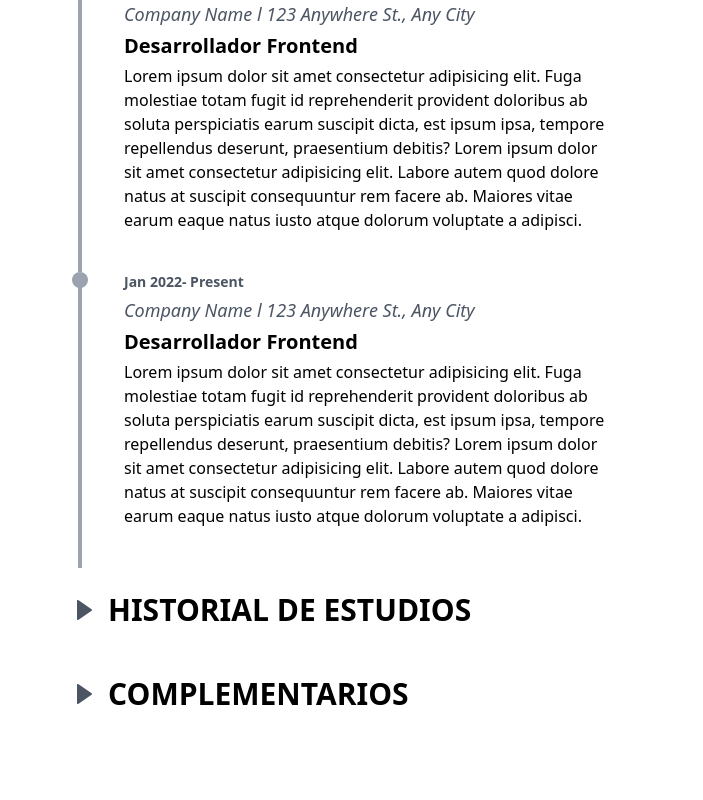
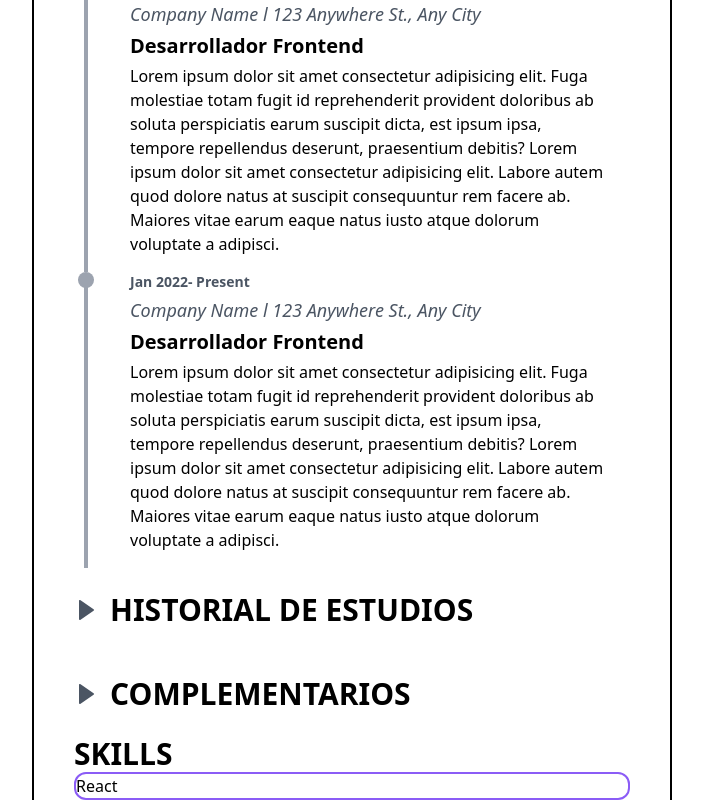
Before and after one commit to mateodevcode/curriculum-vitae-react, a React (Vite) app: page / in a window 1280 px wide. Shown: the part 738-1538 px from the top of the page, without its empty margins (288-991 px from the left). Before the commit the page ends 1474 px from the top, so only its background shows below. Built offline with nearby package versions, Linux system fonts and the light colour scheme.

Commit message:
Se actualizo el history

```diff
--- a/src/App.jsx
+++ b/src/App.jsx
@@ -1,16 +1,16 @@
-import HistoryDeploy from "./components/HistoryDeploy"
-import Target from "./components/Target"
-
+import HistoryDeploy from "./components/HistoryDeploy";
+import Skills from "./components/Skills";
+import Target from "./components/Target";
 
 function App() {
   return (
-
     <div className="flex flex-col justify-start items-center px-80">
-      <div className="w-full">
-      <Target/>
-      <HistoryDeploy />
+      <div className="border-black border-x-2 w-full">
+        <Target />
+        <HistoryDeploy />
+        <Skills />
       </div>
     </div>
-  )
+  );
 }
-export default App
+export default App;
--- a/src/components/HistoryAcademy.jsx
+++ b/src/components/HistoryAcademy.jsx
@@ -25,7 +25,7 @@ function HistoryAcademy() {
         {/* Historial de Estudios */}
 
         <div className="historyExp flex flex-row justify-center items-start">
-          <div className="flex flex-col justify-center items-center mr-4">
+          <div className="flex flex-col justify-center items-center pl-1 mr-4">
             <div className="w-4 h-4 bg-gray-400 rounded-full"></div>
             <div className="bg-gray-400 w-1 h-72 -mt-2"></div>
           </div>
--- a/src/components/HistoryComplement.jsx
+++ b/src/components/HistoryComplement.jsx
@@ -25,7 +25,7 @@ function HistoryComplement() {
         {/* Historial Complementarios */}
 
         <div className="historyExp flex flex-row justify-center items-start">
-          <div className="flex flex-col justify-center items-center mr-4">
+          <div className="flex flex-col justify-center items-center pl-1 mr-4">
             <div className="w-4 h-4 bg-gray-400 rounded-full"></div>
             <div className="bg-gray-400 w-1 h-72 -mt-2"></div>
           </div>
--- a/src/components/HistoryExp.jsx
+++ b/src/components/HistoryExp.jsx
@@ -32,7 +32,7 @@ function HistoryExp() {
         {/* Historial de Experiencia Laboral */}
 
         <div className="historyExp flex flex-row justify-center items-start">
-          <div className="flex flex-col justify-center items-center mr-4">
+          <div className="flex flex-col justify-center items-center pl-1 mr-4">
             <div className="w-4 h-4 bg-gray-400 rounded-full"></div>
             <div className="bg-gray-400 w-1 h-72 -mt-2"></div>
           </div>
@@ -62,7 +62,7 @@ function HistoryExp() {
         </div>
 
         <div className="historyExp flex flex-row justify-center items-start">
-          <div className="flex flex-col justify-center items-center mr-4">
+          <div className="flex flex-col justify-center items-center pl-1 mr-4">
             <div className="w-4 h-4 bg-gray-400 rounded-full"></div>
             <div className="bg-gray-400 w-1 h-72 -mt-2"></div>
           </div>
--- /dev/null
+++ b/src/components/Skills.jsx
@@ -0,0 +1,14 @@
+function Skills() {
+  return (
+    <div className="px-10">
+      <h3 className="font-semibold text-3xl">SKILLS</h3>
+      <div className="w-full">
+        <div className="border-violet-500 border-2 rounded-xl w-auto">
+            React
+        </div>
+      </div>
+    </div>
+  );
+}
+
+export default Skills;
```
